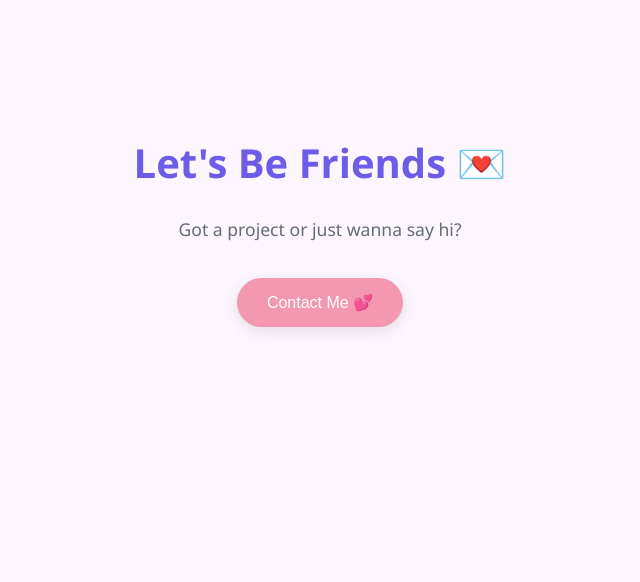
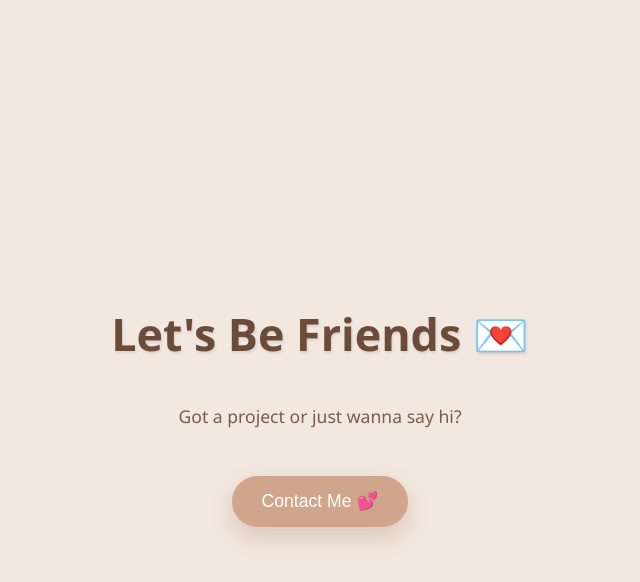
Before and after one commit to magicofhands/magicofhands.github.io, a plain HTML site: page contactmechatgpt.html in a window 1280 px wide. Shown: the whole page, without its empty margins (320-960 px from the left). Drawn offline with Linux system fonts and the light colour scheme.

Commit message:
Update contactmechatgpt.html

```diff
--- a/contactmechatgpt.html
+++ b/contactmechatgpt.html
@@ -1,30 +1,76 @@
 <!DOCTYPE html>
 <html lang="en">
 <head>
+  <meta charset="UTF-8" />
   <meta name="viewport" content="width=device-width, initial-scale=1" />
+  <title>Contact Me</title>
+  <style>
+    body {
+      background-color: #f3e8e0;
+      font-family: 'Segoe UI', sans-serif;
+      color: #4b2e2e;
+      margin: 0;
+      padding: 0;
+      display: flex;
+      flex-direction: column;
+      align-items: center;
+      justify-content: center;
+      height: 100vh;
+      text-align: center;
+    }
 
-  <title>Contact Me</title>
-</head>
-<body style="background-color: #fef6ff; font-family: 'Segoe UI', sans-serif; text-align: center; padding-top: 100px;">
+    h1 {
+      font-size: 2.8rem;
+      color: #6b4c3b;
+      text-shadow: 1px 2px 3px rgba(0, 0, 0, 0.1);
+      animation: fadeIn 1s ease;
+    }
 
-  <h1 style="color: #6c5ce7; font-size: 2.5em;">Let's Be Friends 💌</h1>
+    p {
+      font-size: 1.1rem;
+      color: #7b5c4a;
+      margin-top: 10px;
+      animation: fadeIn 1.2s ease;
+    }
 
-  <p style="color: #636e72; font-size: 1.1em;">Got a project or just wanna say hi?</p>
-
-  <a href="mailto:richelrani0@gmail.com" style="text-decoration: none;">
-    <button style="
-      background-color: #F497B0;
+    .contact-button {
+      background-color: #cfa68c;
       color: white;
       border: none;
       padding: 15px 30px;
       border-radius: 30px;
-      font-size: 1em;
+      font-size: 1.1rem;
+      margin-top: 30px;
       cursor: pointer;
-      margin-top: 20px;
-      box-shadow: 0 5px 15px rgba(0,0,0,0.1);
-    ">
-      Contact Me 💕
-    </button>
+      box-shadow: 0 10px 24px rgba(139, 94, 60, 0.25);
+      transition: all 0.3s ease;
+      animation: fadeIn 1.4s ease;
+    }
+
+    .contact-button:hover {
+      background-color: #b38366;
+      box-shadow: 0 14px 30px rgba(139, 94, 60, 0.35);
+    }
+
+    @keyframes fadeIn {
+      from {
+        opacity: 0;
+        transform: translateY(10px);
+      }
+      to {
+        opacity: 1;
+        transform: translateY(0);
+      }
+    }
+  </style>
+</head>
+<body>
+
+  <h1>Let's Be Friends 💌</h1>
+  <p>Got a project or just wanna say hi?</p>
+
+  <a href="mailto:richelrani0@gmail.com" style="text-decoration: none;">
+    <button class="contact-button">Contact Me 💕</button>
   </a>
 
 </body>
```
